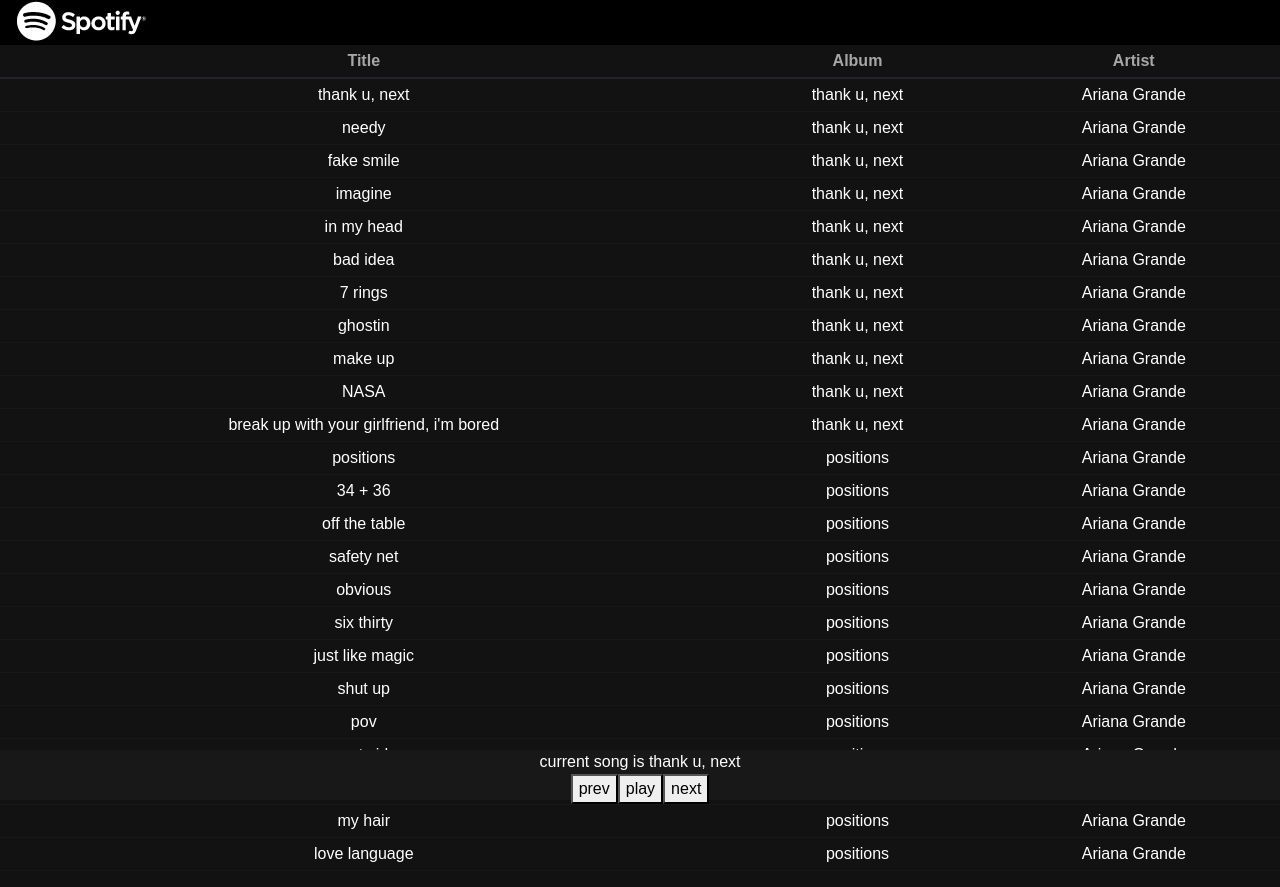
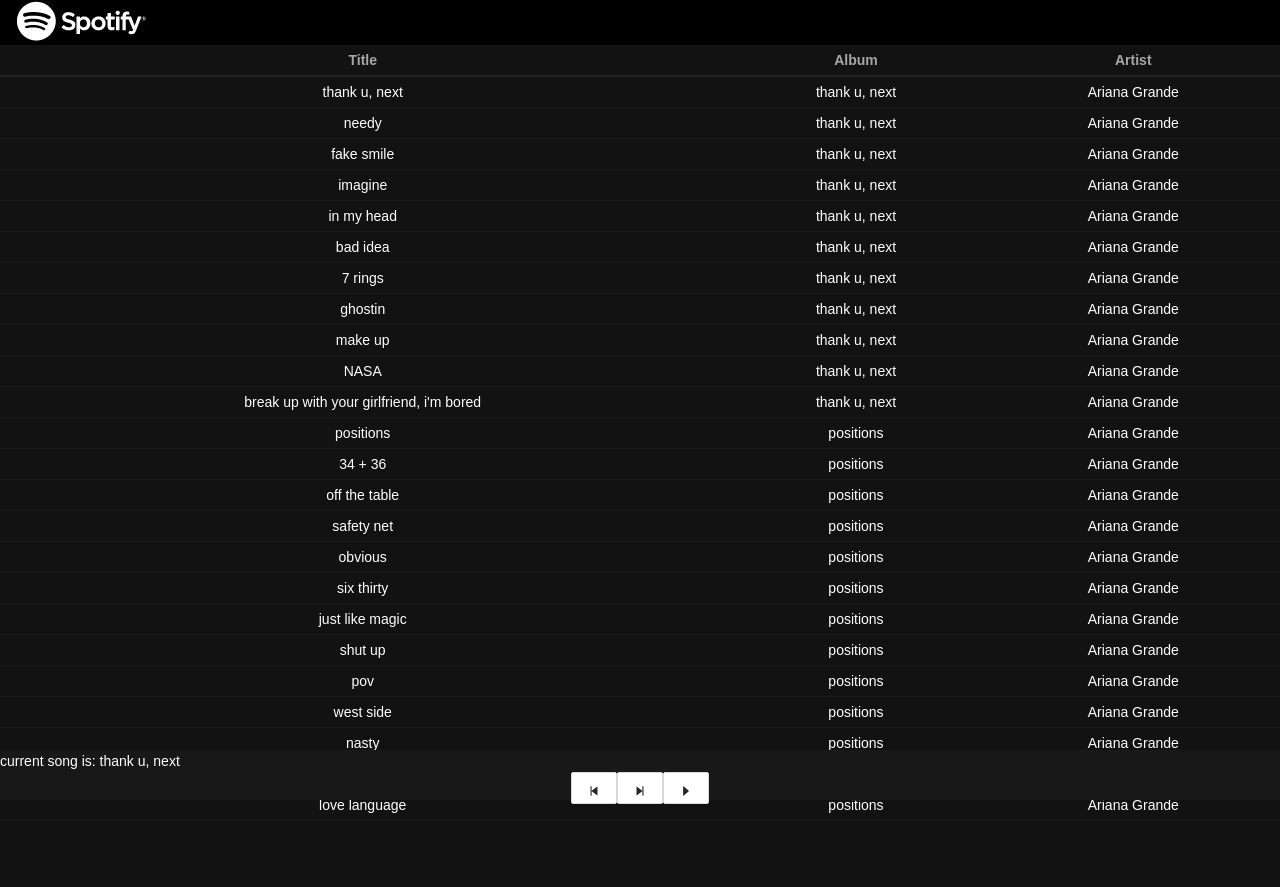
Before and after one commit to karinmat/spotify, a React (Create React App) app: page / in a window 1280 px wide. After the commit the page ends 821 px from the top, so only its background shows below. Built offline with nearby package versions, Linux system fonts and the light colour scheme.

Commit message:
nice play buttons

```diff
--- a/package.json
+++ b/package.json
@@ -5,6 +5,7 @@
   "keywords": [],
   "main": "src/index.js",
   "dependencies": {
+    "@ant-design/icons": "4.7.0",
     "antd": "4.18.5",
     "bootstrap": "5.1.3",
     "react": "17.0.2",
--- a/src/components/Player.js
+++ b/src/components/Player.js
@@ -1,9 +1,21 @@
+import { Button } from "antd";
+import {
+    StepForwardOutlined,
+    CaretRightOutlined,
+    StepBackwardOutlined
+} from "@ant-design/icons";
 export default function Player() {
     return (
-        <div>
-            <button> prev </button>
-            <button> play </button>
-            <button> next </button>
+        <div style={{ marginBottom: "100px" }}>
+            <Button>
+                <StepBackwardOutlined />
+            </Button>
+            <Button>
+                <StepForwardOutlined />
+            </Button>
+            <Button>
+                <CaretRightOutlined />
+            </Button>
         </div>
     );
 }
--- a/src/components/PlayerBar.js
+++ b/src/components/PlayerBar.js
@@ -3,7 +3,9 @@
 export default function PlayerBar({ currentSong }) {
     return (
         <div className="PlayerBar">
-            current song is {currentSong}
+            <div className="CurrentSongInfo" style={{ textAlign: "left" }}>
+                current song is: {currentSong}
+            </div>
             <Player />
         </div>
     );
--- a/src/index.js
+++ b/src/index.js
@@ -1,6 +1,7 @@
 import { StrictMode } from "react";
 import ReactDOM from "react-dom";
 import "bootstrap/dist/css/bootstrap.css";
+import "antd/dist/antd.css";
 
 import App from "./App";
 
```
